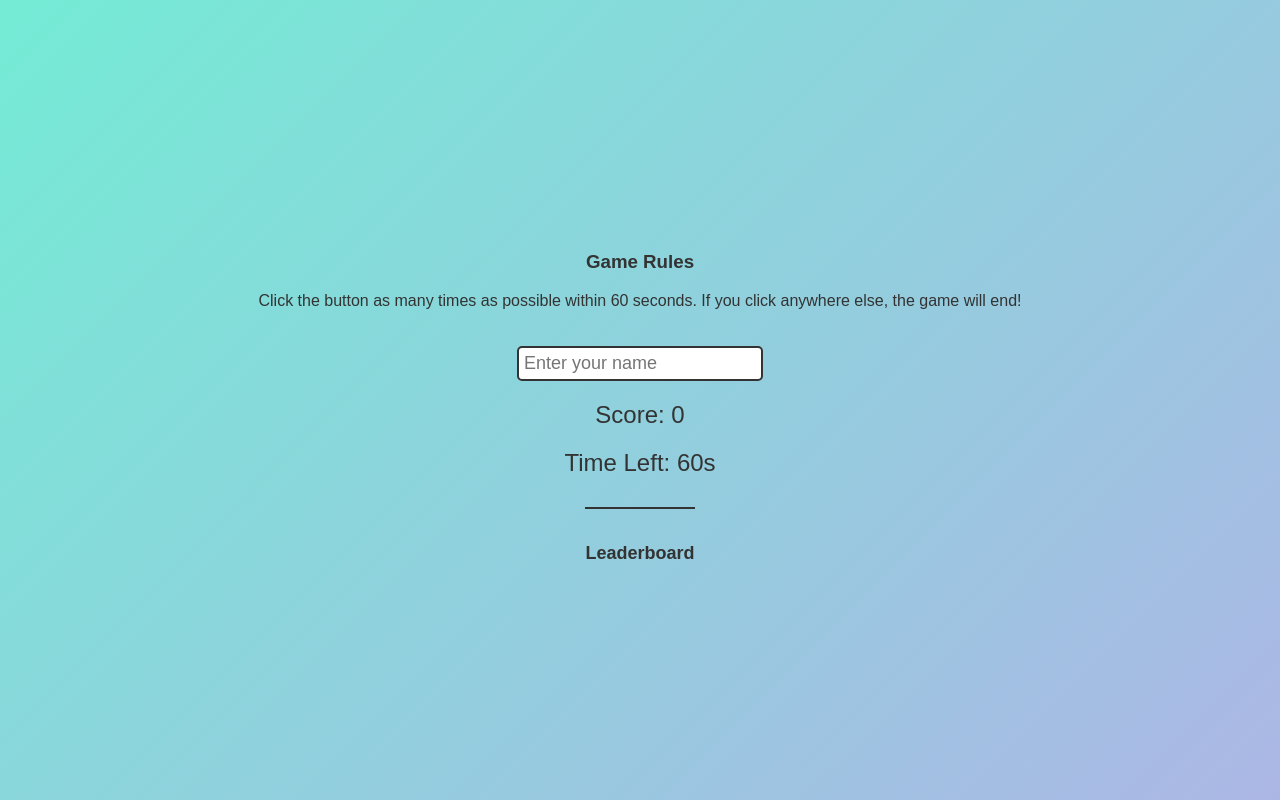
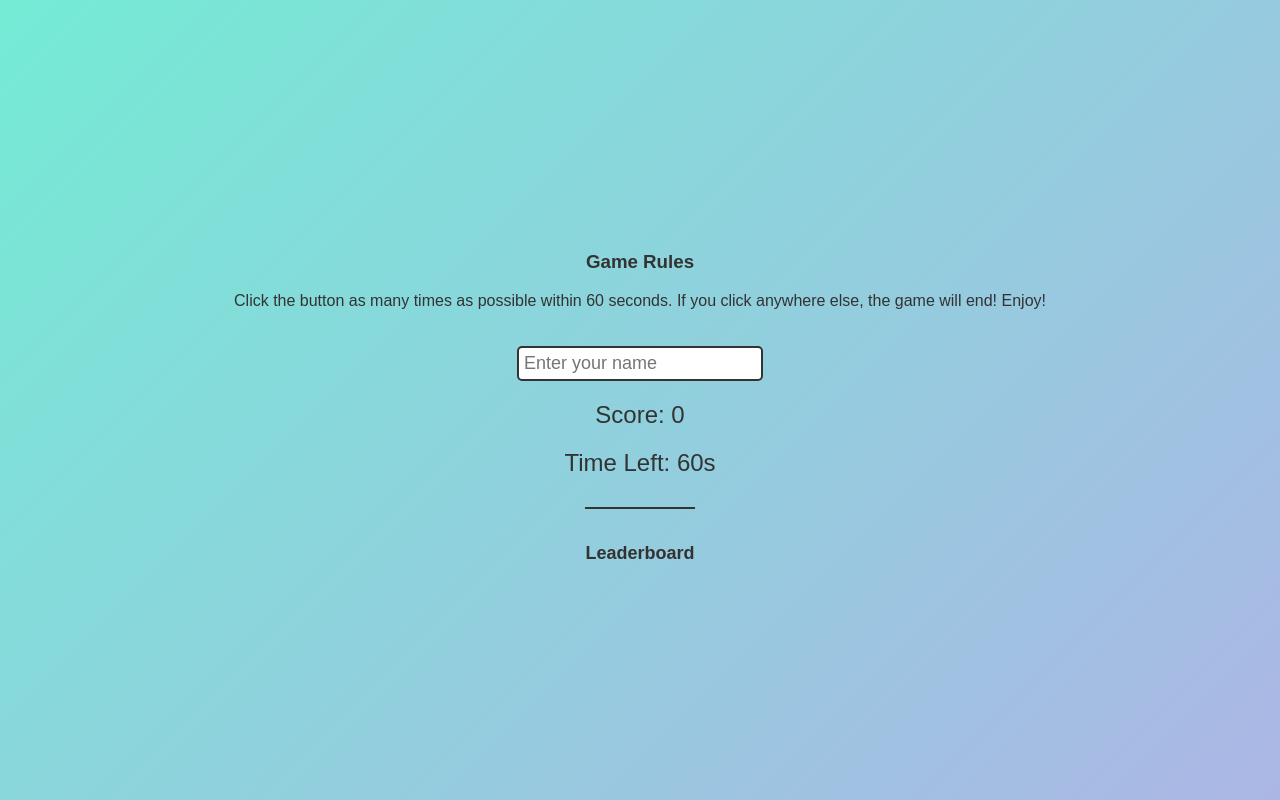
Before and after one commit to smohi/qtest, a plain HTML site: page index.html in a window 1280 px wide. Drawn offline with Linux system fonts and the light colour scheme.

Commit message:
final modification finished

```diff
--- a/index.html
+++ b/index.html
@@ -11,7 +11,7 @@
 
     <div id="rules">
         <h3>Game Rules</h3>
-        <p>Click the button as many times as possible within 60 seconds. If you click anywhere else, the game will end!</p>
+        <p>Click the button as many times as possible within 60 seconds. If you click anywhere else, the game will end! Enjoy!</p>
     </div>
 
     <div id="player-info">
```
